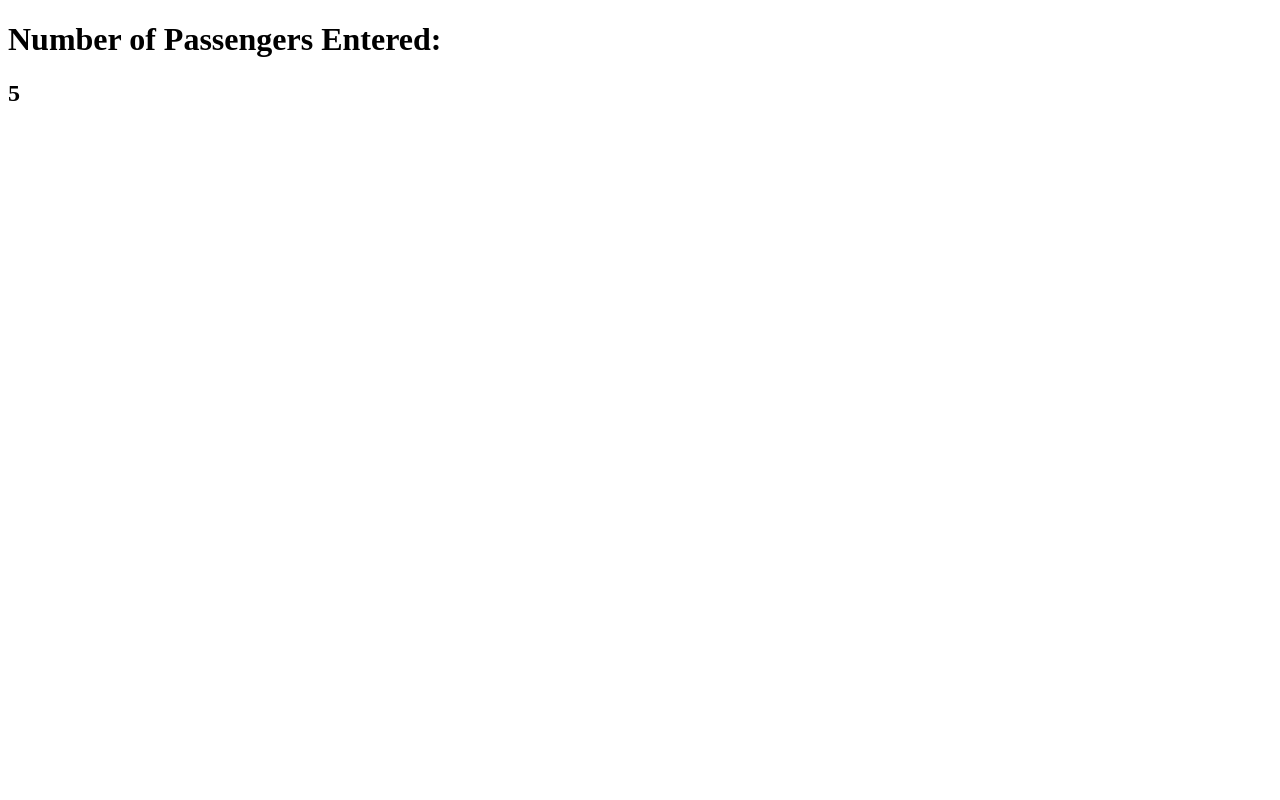
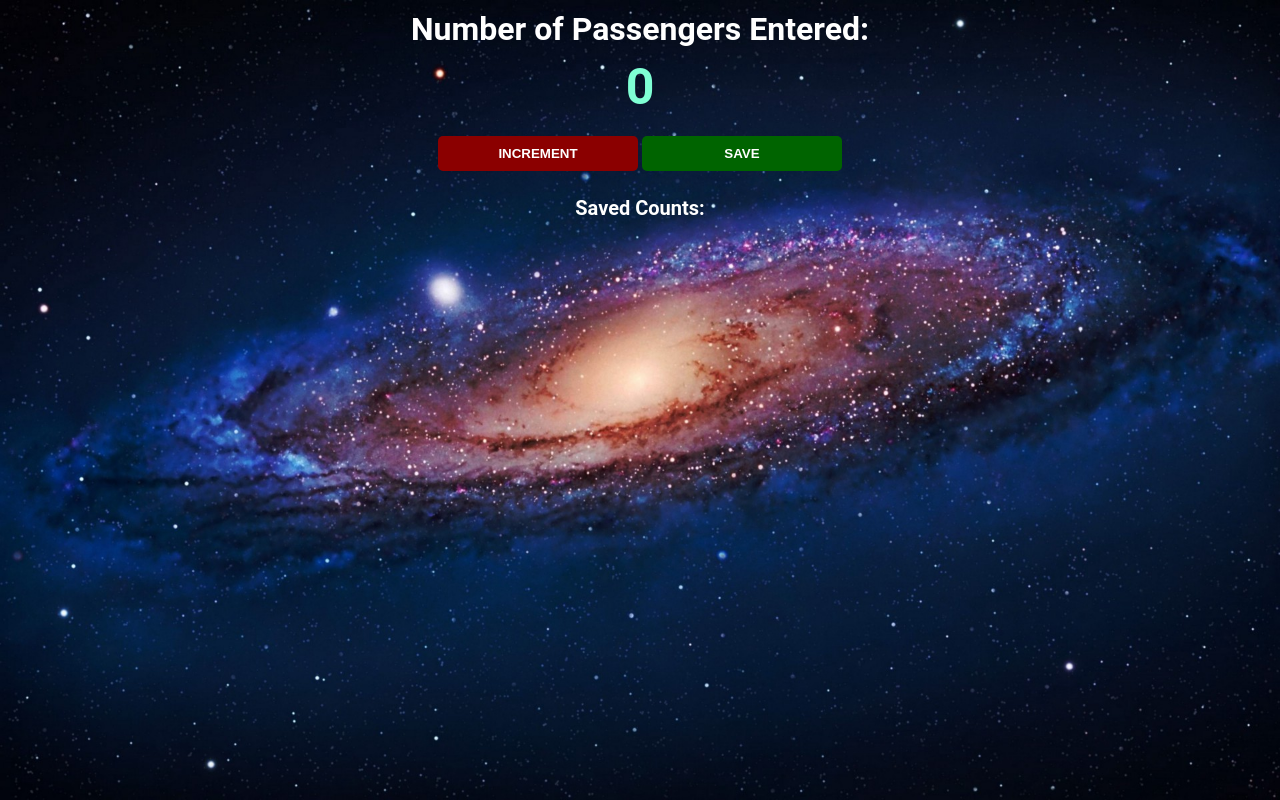
Before and after one commit to CodeStation5/Small-Apps, a plain HTML site: page passenger-counter/passenger_counter.html in a window 1280 px wide. Drawn offline with Linux system fonts and the light colour scheme.

Commit message:
passenger-counter complete JS counter + basic CSS

```diff
--- a/passenger-counter/index.css
+++ b/passenger-counter/index.css
@@ -0,0 +1,44 @@
+body {
+    background-image: url("background.jpeg");
+    background-size: cover;
+    color: white;
+    font-family: Roboto, Oxygen, Ubuntu, Cantarell;
+    font-weight: bold;
+    text-align: center;
+}
+
+p {
+    color: white;
+    font-size: 20px;
+}
+
+h1 {
+    margin-top: 10px;
+    margin-bottom: 10px;
+}
+
+h2 {
+    font-size: 50px;
+    margin-top: 0;
+    margin-bottom: 20px;
+    color:aquamarine
+}
+
+button {
+    border: none;
+    padding-top: 10px;
+    padding-bottom: 10px;
+    color: white;
+    font-weight: bold;
+    width: 200px;
+    margin-bottom: 5px;
+    border-radius: 5px;
+}
+
+#increment-btn {
+    background: darkred;
+}
+
+#save-btn {
+    background: darkgreen;
+}
--- a/passenger-counter/index.js
+++ b/passenger-counter/index.js
@@ -1 +1,18 @@
-document.getElementById("passengerCount").innerText = 5
+
+
+
+let totalCount = document.getElementById("passengerCount")
+let savedCount = document.getElementById("save-el")
+
+let count = 0;
+function increment() {
+    count += 1
+    totalCount.textContent = count
+}
+
+function save() {
+    let countStr = count + ", "
+    savedCount.textContent += countStr
+    totalCount.textContent = 0
+    count = 0
+}
--- a/passenger-counter/passenger_counter.html
+++ b/passenger-counter/passenger_counter.html
@@ -10,6 +10,10 @@
 <body>
     <h1>Number of Passengers Entered:</h1>
     <h2 id="passengerCount">0</h2>
+    <button id="increment-btn" onclick="increment()">INCREMENT</button>
+    <button id="save-btn" onclick="save()">SAVE</button>
+    <p id="save-el">Saved Counts: </p>
+
     <script src="index.js"></script>
 
 </body>
```
Also changed, not shown: 1 other file.
